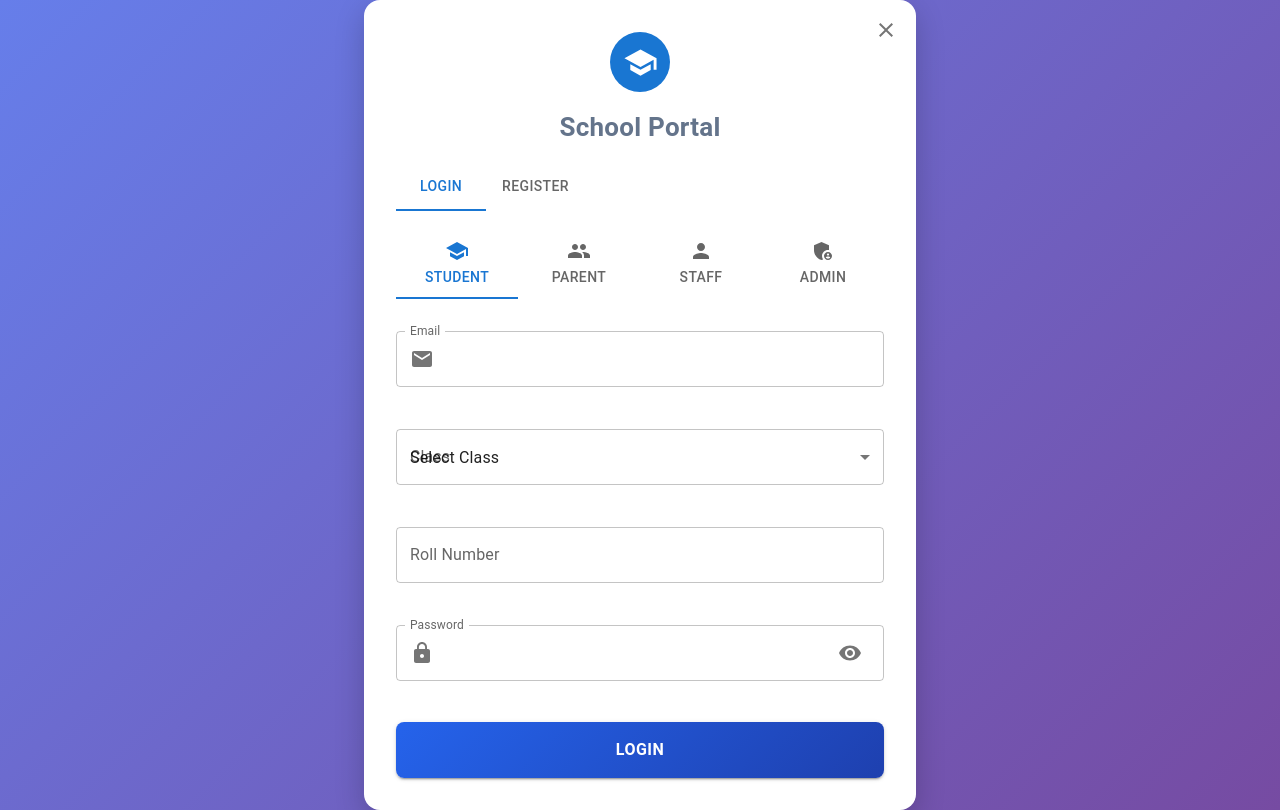
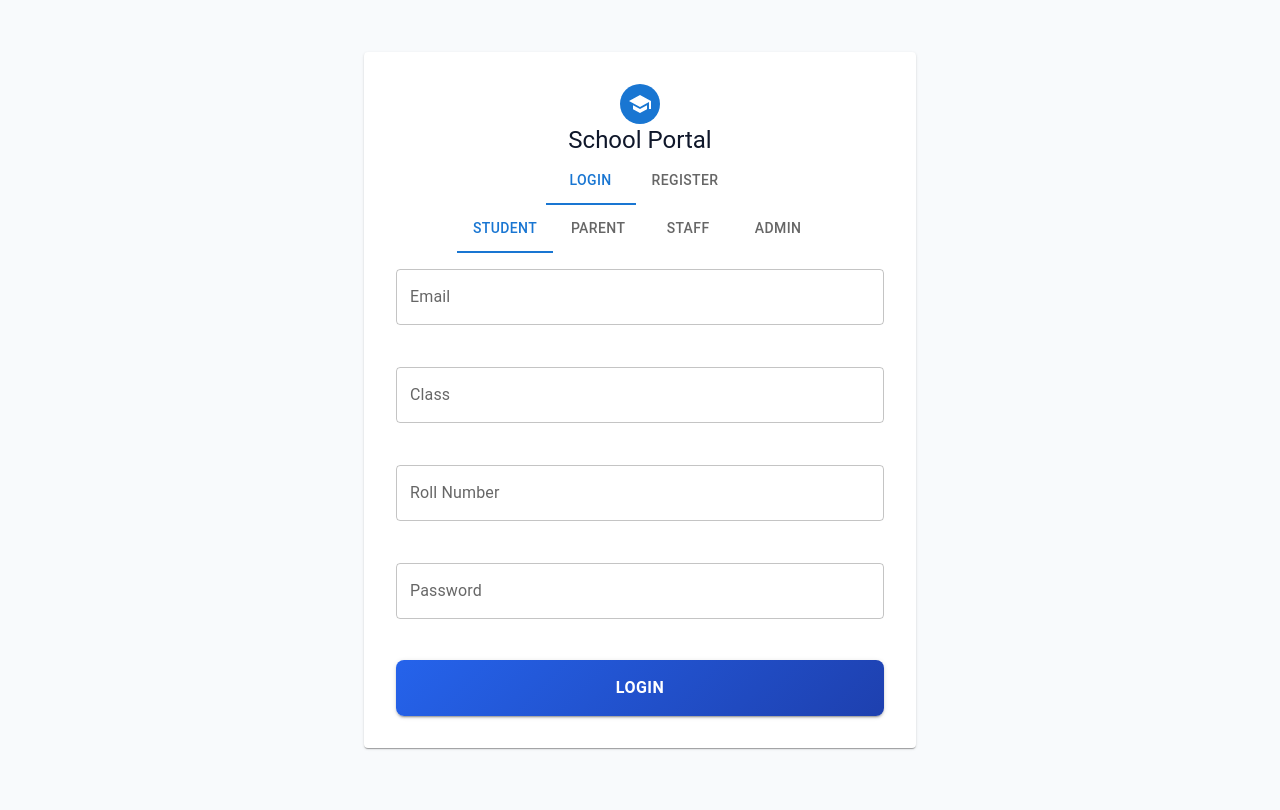
Before and after one commit to tejashri-dot/student-erp, a React (Vite) app: page /login in a window 1280 px wide. Built offline with nearby package versions, Linux system fonts and the light colour scheme; a web font is replaced by a local one.

Commit message:
changes in login

```diff
--- a/src/Login.jsx
+++ b/src/Login.jsx
@@ -313,6 +313,342 @@
 
 
 
+// import React, { useState } from "react";
+// import {
+//   Container,
+//   Paper,
+//   TextField,
+//   Button,
+//   Typography,
+//   Box,
+//   InputAdornment,
+//   IconButton,
+//   Tabs,
+//   Tab,
+//   Avatar,
+// } from "@mui/material";
+
+// import {
+//   Visibility,
+//   VisibilityOff,
+//   Close,
+//   Person,
+//   Email,
+//   Lock,
+//   School,
+//   AdminPanelSettings,
+//   People,
+// } from "@mui/icons-material";
+
+// import { useNavigate } from "react-router-dom";
+// import axios from "axios";
+
+// export default function Login() {
+//   const navigate = useNavigate();
+
+//   const [roleTab, setRoleTab] = useState(0);
+//   const [formType, setFormType] = useState(0);
+//   const [showPassword, setShowPassword] = useState(false);
+
+//   const [loginData, setLoginData] = useState({
+//     email: "",
+//     password: "",
+//     rollNumber: "",
+//     className: "",
+//   });
+
+//   const [registerData, setRegisterData] = useState({
+//     name: "",
+//     email: "",
+//     contact: "",
+//     password: "",
+//     confirmPassword: "",
+//   });
+
+//   const role = ["student", "parent", "staff", "admin"][roleTab];
+
+//   const handleLoginSubmit = async (e) => {
+//     e.preventDefault();
+
+//     try {
+//      const res = await axios.post(
+//   "https://school-backend-6udp.onrender.com/api/auth/login",
+//   {
+//     email: loginData.email,
+//     password: loginData.password,
+//     rollNumber: loginData.rollNumber,
+//     className: loginData.className,
+//     role
+//   }
+// );
+
+//       localStorage.setItem("token", res.data.token);
+//       localStorage.setItem("user", JSON.stringify(res.data.user));
+
+//       navigate(res.data.user.role === "parent" ? "/parent" : "/dashboard");
+//     } catch (err) {
+//       alert(err.response?.data?.message || "Login failed");
+//     }
+//   };
+
+//   const handleRegisterSubmit = async (e) => {
+//     e.preventDefault();
+
+//     if (registerData.password !== registerData.confirmPassword) {
+//       return alert("Passwords do not match");
+//     }
+
+//     try {
+//       await axios.post(
+//         "http://localhost:8080/api/auth/register",
+//         {
+//           ...registerData,
+//           role,
+//         }
+//       );
+
+//       alert("Registration successful");
+//       setFormType(0);
+//     } catch (err) {
+//       alert(err.response?.data?.message || "Registration failed");
+//     }
+//   };
+
+//   return (
+//     <Box
+//       sx={{
+//         minHeight: "100vh",
+//         display: "flex",
+//         alignItems: "center",
+//         justifyContent: "center",
+//         background: "linear-gradient(135deg, #667eea, #764ba2)",
+//       }}
+//     >
+//       <Container maxWidth="sm">
+//         <Paper
+//           sx={{
+//             p: 4,
+//             borderRadius: 4,
+//             boxShadow: "0 10px 30px rgba(0,0,0,0.2)",
+//             position: "relative",
+//           }}
+//         >
+//           <IconButton
+//             sx={{ position: "absolute", top: 10, right: 10 }}
+//             onClick={() => navigate("/")}
+//           >
+//             <Close />
+//           </IconButton>
+
+//           {/* Logo */}
+//           <Box display="flex" justifyContent="center" mb={2}>
+//             <Avatar sx={{ bgcolor: "#1976d2", width: 60, height: 60 }}>
+//               <School fontSize="large" />
+//             </Avatar>
+//           </Box>
+
+//           <Typography align="center" fontSize={26} fontWeight={700} mb={2}>
+//             School Portal
+//           </Typography>
+
+//           {/* Tabs */}
+//           <Tabs
+//             value={formType}
+//             onChange={(e, v) => setFormType(v)}
+//             fullWidth
+//             sx={{ mb: 2 }}
+//           >
+//             <Tab label="Login" />
+//             <Tab label="Register" />
+//           </Tabs>
+
+//           {/* Role Tabs */}
+//           <Tabs
+//             value={roleTab}
+//             onChange={(e, v) => setRoleTab(v)}
+//             variant="fullWidth"
+//             sx={{ mb: 2 }}
+//           >
+//             <Tab icon={<School />} label="Student" />
+//             <Tab icon={<People />} label="Parent" />
+//             <Tab icon={<Person />} label="Staff" />
+//             <Tab icon={<AdminPanelSettings />} label="Admin" />
+//           </Tabs>
+
+//           {/* LOGIN */}
+//           {formType === 0 && (
+//             <form onSubmit={handleLoginSubmit}>
+//               <TextField
+//                 fullWidth
+//                 label="Email"
+//                 margin="normal"
+//                 onChange={(e) =>
+//                   setLoginData({ ...loginData, email: e.target.value })
+//                 }
+//                 InputProps={{
+//                   startAdornment: (
+//                     <InputAdornment position="start">
+//                       <Email />
+//                     </InputAdornment>
+//                   ),
+//                 }}
+//               />
+
+//               {role === "student" && (
+//                 <>
+//                   <TextField
+//                     select
+//                     fullWidth
+//                     label="Class"
+//                     margin="normal"
+//                     value={loginData.className}
+//                     onChange={(e) =>
+//                       setLoginData({
+//                         ...loginData,
+//                         className: e.target.value,
+//                       })
+//                     }
+//                     SelectProps={{ native: true }}
+//                   >
+//                     <option value="">Select Class</option>
+//                     {[...Array(10)].map((_, i) => (
+//                       <option key={i} value={i + 1}>
+//                         Class {i + 1}
+//                       </option>
+//                     ))}
+//                   </TextField>
+
+//                   <TextField
+//                     fullWidth
+//                     label="Roll Number"
+//                     margin="normal"
+//                     onChange={(e) =>
+//                       setLoginData({
+//                         ...loginData,
+//                         rollNumber: e.target.value,
+//                       })
+//                     }
+//                   />
+//                 </>
+//               )}
+
+//               <TextField
+//                 fullWidth
+//                 label="Password"
+//                 margin="normal"
+//                 type={showPassword ? "text" : "password"}
+//                 onChange={(e) =>
+//                   setLoginData({ ...loginData, password: e.target.value })
+//                 }
+//                 InputProps={{
+//                   startAdornment: (
+//                     <InputAdornment position="start">
+//                       <Lock />
+//                     </InputAdornment>
+//                   ),
+//                   endAdornment: (
+//                     <IconButton onClick={() => setShowPassword(!showPassword)}>
+//                       {showPassword ? <VisibilityOff /> : <Visibility />}
+//                     </IconButton>
+//                   ),
+//                 }}
+//               />
+
+//               <Button
+//                 variant="contained"
+//                 fullWidth
+//                 type="submit"
+//                 sx={{ mt: 3, py: 1.2, borderRadius: 2 }}
+//               >
+//                 Login
+//               </Button>
+//             </form>
+//           )}
+
+//           {/* REGISTER */}
+//           {formType === 1 && (
+//             <form onSubmit={handleRegisterSubmit}>
+//               <TextField
+//                 fullWidth
+//                 label="Full Name"
+//                 margin="normal"
+//                 onChange={(e) =>
+//                   setRegisterData({ ...registerData, name: e.target.value })
+//                 }
+//               />
+
+//               <TextField
+//                 fullWidth
+//                 label="Email"
+//                 margin="normal"
+//                 onChange={(e) =>
+//                   setRegisterData({ ...registerData, email: e.target.value })
+//                 }
+//               />
+
+//               {role !== "student" && (
+//                 <TextField
+//                   fullWidth
+//                   label="Contact"
+//                   margin="normal"
+//                   onChange={(e) =>
+//                     setRegisterData({
+//                       ...registerData,
+//                       contact: e.target.value,
+//                     })
+//                   }
+//                 />
+//               )}
+
+//               <TextField
+//                 fullWidth
+//                 label="Password"
+//                 type="password"
+//                 margin="normal"
+//                 onChange={(e) =>
+//                   setRegisterData({
+//                     ...registerData,
+//                     password: e.target.value,
+//                   })
+//                 }
+//               />
+
+//               <TextField
+//                 fullWidth
+//                 label="Confirm Password"
+//                 type="password"
+//                 margin="normal"
+//                 onChange={(e) =>
+//                   setRegisterData({
+//                     ...registerData,
+//                     confirmPassword: e.target.value,
+//                   })
+//                 }
+//               />
+
+//               <Button
+//                 variant="contained"
+//                 fullWidth
+//                 type="submit"
+//                 sx={{ mt: 3, py: 1.2, borderRadius: 2 }}
+//               >
+//                 Register
+//               </Button>
+//             </form>
+//           )}
+//         </Paper>
+//       </Container>
+//     </Box>
+//   );
+// }
+
+
+
+
+
+
+
+
 import React, { useState } from "react";
 import {
   Container,
@@ -321,25 +657,12 @@ import {
   Button,
   Typography,
   Box,
-  InputAdornment,
-  IconButton,
   Tabs,
   Tab,
   Avatar,
 } from "@mui/material";
 
-import {
-  Visibility,
-  VisibilityOff,
-  Close,
-  Person,
-  Email,
-  Lock,
-  School,
-  AdminPanelSettings,
-  People,
-} from "@mui/icons-material";
-
+import { School } from "@mui/icons-material";
 import { useNavigate } from "react-router-dom";
 import axios from "axios";
 
@@ -348,7 +671,6 @@ export default function Login() {
 
   const [roleTab, setRoleTab] = useState(0);
   const [formType, setFormType] = useState(0);
-  const [showPassword, setShowPassword] = useState(false);
 
   const [loginData, setLoginData] = useState({
     email: "",
@@ -363,275 +685,168 @@ export default function Login() {
     contact: "",
     password: "",
     confirmPassword: "",
+    className: "",     // ✅ ADDED
+    rollNumber: "",    // ✅ ADDED
   });
 
   const role = ["student", "parent", "staff", "admin"][roleTab];
 
+  /* ================= LOGIN ================= */
   const handleLoginSubmit = async (e) => {
     e.preventDefault();
 
     try {
-     const res = await axios.post(
-  "https://school-backend-6udp.onrender.com/api/auth/login",
-  {
-    email: loginData.email,
-    password: loginData.password,
-    rollNumber: loginData.rollNumber,
-    className: loginData.className,
-    role
-  }
-);
+      const res = await axios.post(
+        "https://school-backend-6udp.onrender.com/api/auth/login",
+        {
+          ...loginData,
+          role,
+        }
+      );
 
       localStorage.setItem("token", res.data.token);
-      localStorage.setItem("user", JSON.stringify(res.data.user));
+      navigate("/dashboard");
 
-      navigate(res.data.user.role === "parent" ? "/parent" : "/dashboard");
     } catch (err) {
       alert(err.response?.data?.message || "Login failed");
     }
   };
 
+  /* ================= REGISTER ================= */
   const handleRegisterSubmit = async (e) => {
     e.preventDefault();
+
+    if (!registerData.name || !registerData.email || !registerData.password) {
+      return alert("Fill all required fields");
+    }
 
     if (registerData.password !== registerData.confirmPassword) {
       return alert("Passwords do not match");
     }
 
+    /* ✅ STUDENT VALIDATION */
+    if (role === "student") {
+      if (!registerData.className || !registerData.rollNumber) {
+        return alert("Class and Roll Number required");
+      }
+    }
+
     try {
+      const payload = {
+        name: registerData.name,
+        email: registerData.email,
+        password: registerData.password,
+        role,
+      };
+
+      if (role === "student") {
+        payload.className = registerData.className;
+        payload.rollNumber = registerData.rollNumber;
+      } else {
+        payload.contact = registerData.contact;
+      }
+
       await axios.post(
-        "http://localhost:8080/api/auth/register",
-        {
-          ...registerData,
-          role,
-        }
+        "https://school-backend-6udp.onrender.com/api/auth/register",
+        payload
       );
 
-      alert("Registration successful");
+      alert("Registration successful ✅");
       setFormType(0);
+
     } catch (err) {
       alert(err.response?.data?.message || "Registration failed");
     }
   };
 
   return (
-    <Box
-      sx={{
-        minHeight: "100vh",
-        display: "flex",
-        alignItems: "center",
-        justifyContent: "center",
-        background: "linear-gradient(135deg, #667eea, #764ba2)",
-      }}
-    >
+    <Box sx={{ minHeight: "100vh", display: "flex", alignItems: "center", justifyContent: "center" }}>
       <Container maxWidth="sm">
-        <Paper
-          sx={{
-            p: 4,
-            borderRadius: 4,
-            boxShadow: "0 10px 30px rgba(0,0,0,0.2)",
-            position: "relative",
-          }}
-        >
-          <IconButton
-            sx={{ position: "absolute", top: 10, right: 10 }}
-            onClick={() => navigate("/")}
-          >
-            <Close />
-          </IconButton>
-
-          {/* Logo */}
-          <Box display="flex" justifyContent="center" mb={2}>
-            <Avatar sx={{ bgcolor: "#1976d2", width: 60, height: 60 }}>
-              <School fontSize="large" />
+        <Paper sx={{ p: 4 }}>
+          <Box textAlign="center">
+            <Avatar sx={{ bgcolor: "#1976d2", margin: "auto" }}>
+              <School />
             </Avatar>
+            <Typography variant="h5">School Portal</Typography>
           </Box>
 
-          <Typography align="center" fontSize={26} fontWeight={700} mb={2}>
-            School Portal
-          </Typography>
-
-          {/* Tabs */}
-          <Tabs
-            value={formType}
-            onChange={(e, v) => setFormType(v)}
-            fullWidth
-            sx={{ mb: 2 }}
-          >
+          <Tabs value={formType} onChange={(e, v) => setFormType(v)} centered>
             <Tab label="Login" />
             <Tab label="Register" />
           </Tabs>
 
-          {/* Role Tabs */}
-          <Tabs
-            value={roleTab}
-            onChange={(e, v) => setRoleTab(v)}
-            variant="fullWidth"
-            sx={{ mb: 2 }}
-          >
-            <Tab icon={<School />} label="Student" />
-            <Tab icon={<People />} label="Parent" />
-            <Tab icon={<Person />} label="Staff" />
-            <Tab icon={<AdminPanelSettings />} label="Admin" />
+          <Tabs value={roleTab} onChange={(e, v) => setRoleTab(v)} centered>
+            <Tab label="Student" />
+            <Tab label="Parent" />
+            <Tab label="Staff" />
+            <Tab label="Admin" />
           </Tabs>
 
           {/* LOGIN */}
           {formType === 0 && (
             <form onSubmit={handleLoginSubmit}>
-              <TextField
-                fullWidth
-                label="Email"
-                margin="normal"
-                onChange={(e) =>
-                  setLoginData({ ...loginData, email: e.target.value })
-                }
-                InputProps={{
-                  startAdornment: (
-                    <InputAdornment position="start">
-                      <Email />
-                    </InputAdornment>
-                  ),
-                }}
+              <TextField fullWidth label="Email" margin="normal"
+                onChange={(e) => setLoginData({ ...loginData, email: e.target.value })}
               />
 
               {role === "student" && (
                 <>
-                  <TextField
-                    select
-                    fullWidth
-                    label="Class"
-                    margin="normal"
-                    value={loginData.className}
-                    onChange={(e) =>
-                      setLoginData({
-                        ...loginData,
-                        className: e.target.value,
-                      })
-                    }
-                    SelectProps={{ native: true }}
-                  >
-                    <option value="">Select Class</option>
-                    {[...Array(10)].map((_, i) => (
-                      <option key={i} value={i + 1}>
-                        Class {i + 1}
-                      </option>
-                    ))}
-                  </TextField>
-
-                  <TextField
-                    fullWidth
-                    label="Roll Number"
-                    margin="normal"
-                    onChange={(e) =>
-                      setLoginData({
-                        ...loginData,
-                        rollNumber: e.target.value,
-                      })
-                    }
+                  <TextField fullWidth label="Class" margin="normal"
+                    onChange={(e) => setLoginData({ ...loginData, className: e.target.value })}
+                  />
+                  <TextField fullWidth label="Roll Number" margin="normal"
+                    onChange={(e) => setLoginData({ ...loginData, rollNumber: e.target.value })}
                   />
                 </>
               )}
 
-              <TextField
-                fullWidth
-                label="Password"
-                margin="normal"
-                type={showPassword ? "text" : "password"}
-                onChange={(e) =>
-                  setLoginData({ ...loginData, password: e.target.value })
-                }
-                InputProps={{
-                  startAdornment: (
-                    <InputAdornment position="start">
-                      <Lock />
-                    </InputAdornment>
-                  ),
-                  endAdornment: (
-                    <IconButton onClick={() => setShowPassword(!showPassword)}>
-                      {showPassword ? <VisibilityOff /> : <Visibility />}
-                    </IconButton>
-                  ),
-                }}
+              <TextField fullWidth label="Password" type="password" margin="normal"
+                onChange={(e) => setLoginData({ ...loginData, password: e.target.value })}
               />
 
-              <Button
-                variant="contained"
-                fullWidth
-                type="submit"
-                sx={{ mt: 3, py: 1.2, borderRadius: 2 }}
-              >
-                Login
-              </Button>
+              <Button fullWidth type="submit" variant="contained">Login</Button>
             </form>
           )}
 
           {/* REGISTER */}
           {formType === 1 && (
             <form onSubmit={handleRegisterSubmit}>
-              <TextField
-                fullWidth
-                label="Full Name"
-                margin="normal"
-                onChange={(e) =>
-                  setRegisterData({ ...registerData, name: e.target.value })
-                }
+              <TextField fullWidth label="Name" margin="normal"
+                onChange={(e) => setRegisterData({ ...registerData, name: e.target.value })}
               />
 
-              <TextField
-                fullWidth
-                label="Email"
-                margin="normal"
-                onChange={(e) =>
-                  setRegisterData({ ...registerData, email: e.target.value })
-                }
+              <TextField fullWidth label="Email" margin="normal"
+                onChange={(e) => setRegisterData({ ...registerData, email: e.target.value })}
               />
 
+              {/* ✅ STUDENT FIELDS */}
+              {role === "student" && (
+                <>
+                  <TextField fullWidth label="Class" margin="normal"
+                    onChange={(e) => setRegisterData({ ...registerData, className: e.target.value })}
+                  />
+                  <TextField fullWidth label="Roll Number" margin="normal"
+                    onChange={(e) => setRegisterData({ ...registerData, rollNumber: e.target.value })}
+                  />
+                </>
+              )}
+
+              {/* NON-STUDENT */}
               {role !== "student" && (
-                <TextField
-                  fullWidth
-                  label="Contact"
-                  margin="normal"
-                  onChange={(e) =>
-                    setRegisterData({
-                      ...registerData,
-                      contact: e.target.value,
-                    })
-                  }
+                <TextField fullWidth label="Contact" margin="normal"
+                  onChange={(e) => setRegisterData({ ...registerData, contact: e.target.value })}
                 />
               )}
 
-              <TextField
-                fullWidth
-                label="Password"
-                type="password"
-                margin="normal"
-                onChange={(e) =>
-                  setRegisterData({
-                    ...registerData,
-                    password: e.target.value,
-                  })
-                }
+              <TextField fullWidth label="Password" type="password" margin="normal"
+                onChange={(e) => setRegisterData({ ...registerData, password: e.target.value })}
               />
 
-              <TextField
-                fullWidth
-                label="Confirm Password"
-                type="password"
-                margin="normal"
-                onChange={(e) =>
-                  setRegisterData({
-                    ...registerData,
-                    confirmPassword: e.target.value,
-                  })
-                }
+              <TextField fullWidth label="Confirm Password" type="password" margin="normal"
+                onChange={(e) => setRegisterData({ ...registerData, confirmPassword: e.target.value })}
               />
 
-              <Button
-                variant="contained"
-                fullWidth
-                type="submit"
-                sx={{ mt: 3, py: 1.2, borderRadius: 2 }}
-              >
+              <Button fullWidth type="submit" variant="contained">
                 Register
               </Button>
             </form>
```
